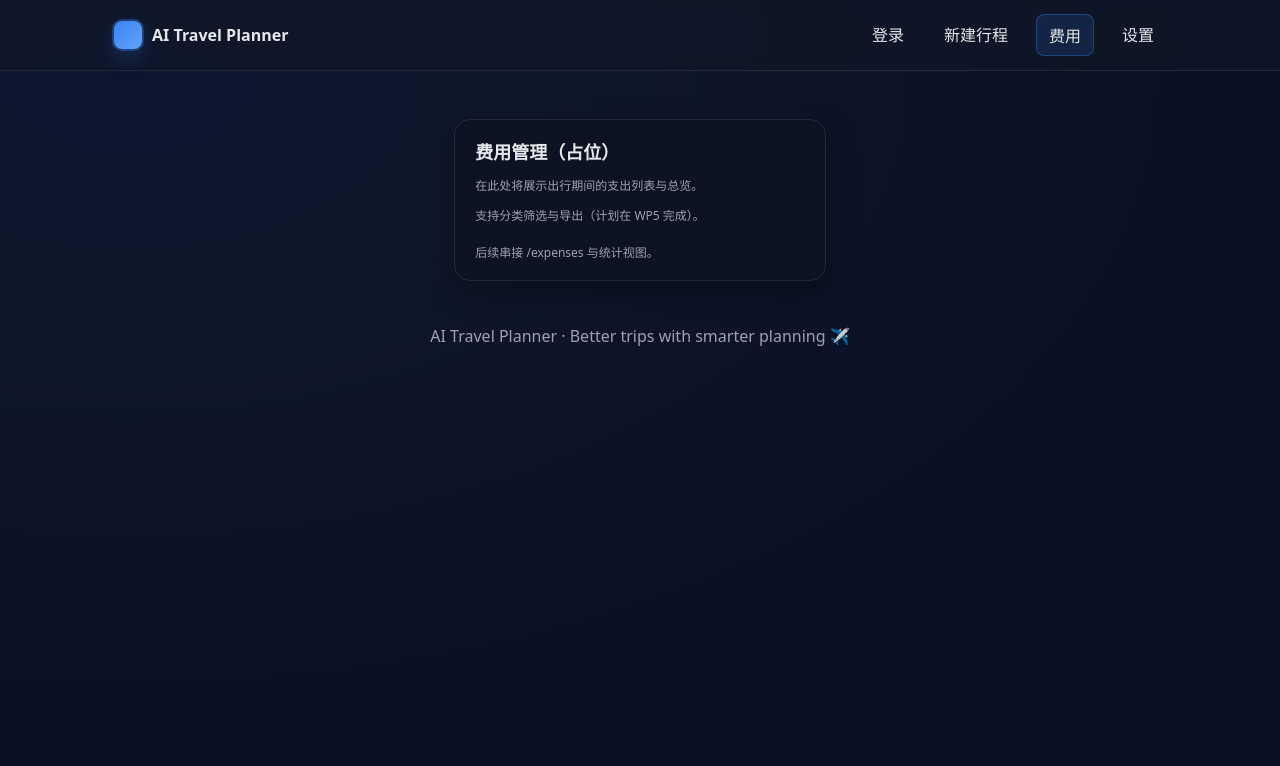
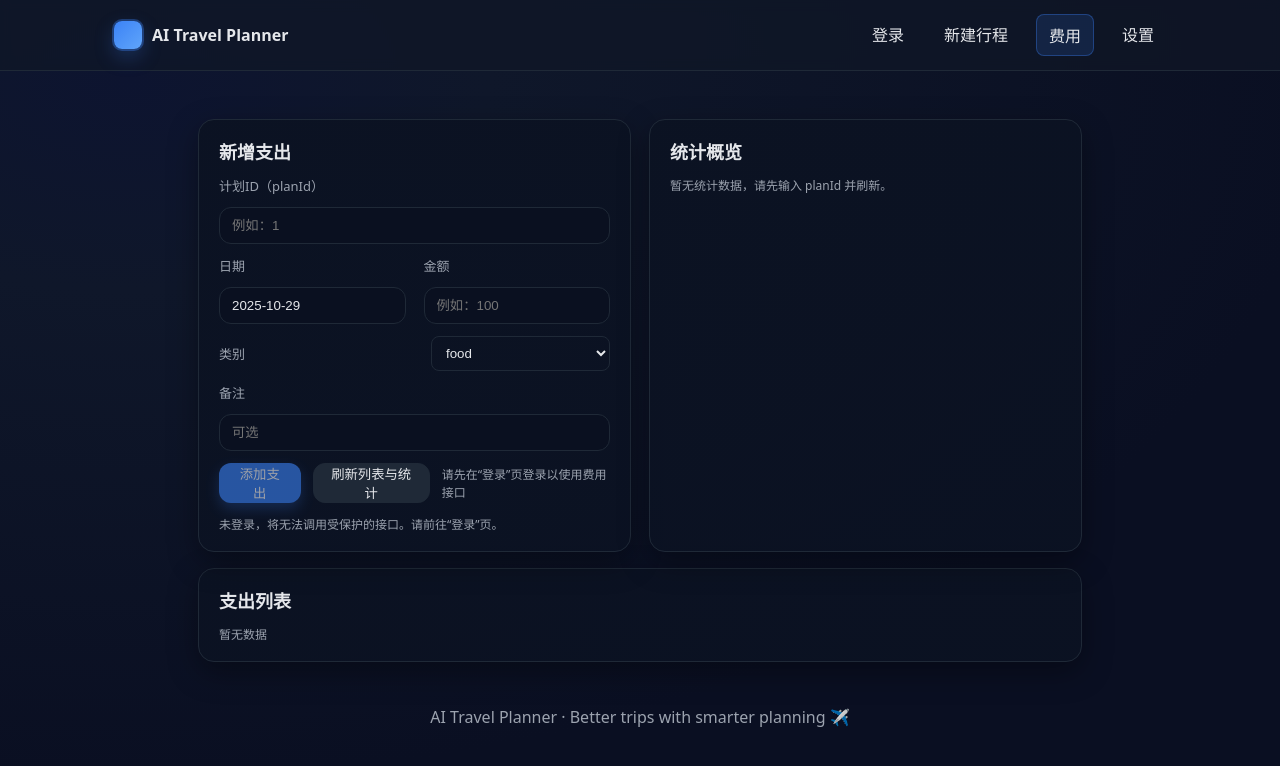
Before and after one commit to nju-xjk/AI-Travel-Planner, a React (Vite) app: page /expenses in a window 1280 px wide. Shown: the top 766 px of the page. Built offline with nearby package versions, Linux system fonts and the light colour scheme.

Commit message:
feat(frontend): implement Expenses page with add/list/stats via API; wire auth token; basic error handling and UI

```diff
--- a/src/frontend/pages/Expenses.tsx
+++ b/src/frontend/pages/Expenses.tsx
@@ -1,14 +1,146 @@
-import React from 'react';
+import React, { useEffect, useMemo, useState } from 'react';
 import Card from '../components/Card';
+import Input from '../components/Input';
+import Button from '../components/Button';
+import { api } from '../api';
+
+type ExpenseCategory = 'transport' | 'accommodation' | 'food' | 'entertainment' | 'shopping' | 'other';
+type ExpenseRecord = { id: number; plan_id: number; date: string; amount: number; category: ExpenseCategory; note?: string | null };
+type ExpenseStats = { total: number; byCategory: Record<string, number> };
+const categories: ExpenseCategory[] = ['transport','accommodation','food','entertainment','shopping','other'];
+
+function today(): string {
+  const d = new Date();
+  const y = d.getFullYear();
+  const m = String(d.getMonth() + 1).padStart(2, '0');
+  const day = String(d.getDate()).padStart(2, '0');
+  return `${y}-${m}-${day}`;
+}
 
 export default function Expenses() {
+  const [planId, setPlanId] = useState<number | ''>('');
+  const [date, setDate] = useState<string>(today());
+  const [amount, setAmount] = useState<number | ''>('');
+  const [category, setCategory] = useState<ExpenseCategory>('food');
+  const [note, setNote] = useState<string>('');
+  const [list, setList] = useState<ExpenseRecord[]>([]);
+  const [stats, setStats] = useState<ExpenseStats | null>(null);
+  const [msg, setMsg] = useState<string>('');
+  const token = useMemo(() => localStorage.getItem('token') || '', []);
+
+  const canSubmit = useMemo(() => {
+    return !!token && typeof planId === 'number' && planId > 0 && typeof amount === 'number' && amount > 0 && !!date;
+  }, [token, planId, amount, date]);
+
+  const loadData = async () => {
+    setMsg('');
+    if (typeof planId !== 'number' || planId <= 0) {
+      setMsg('请先输入有效的 planId');
+      return;
+    }
+    const resList = await api<ExpenseRecord[]>(`/expenses?planId=${planId}`);
+    if (resList.data) setList(resList.data);
+    const resStats = await api<ExpenseStats>(`/expenses/stats?planId=${planId}`);
+    if (resStats.data) setStats(resStats.data);
+    if (!resList.data || !resStats.data) setMsg(resList.message || resStats.message || '加载失败');
+  };
+
+  useEffect(() => {
+    // hint: require login
+    if (!token) setMsg('请先在“登录”页登录以使用费用接口');
+  }, [token]);
+
+  const onAdd = async (e: React.FormEvent) => {
+    e.preventDefault();
+    setMsg('');
+    if (!canSubmit) {
+      setMsg('请填写完整且有效的表单');
+      return;
+    }
+    const res = await api<ExpenseRecord>('/expenses', {
+      method: 'POST',
+      body: JSON.stringify({ planId, date, amount, category, note: note || undefined, inputMethod: 'text' })
+    });
+    if (res.data) {
+      setMsg('添加成功');
+      setAmount('');
+      setNote('');
+      await loadData();
+    } else {
+      setMsg(res.message || '添加失败');
+    }
+  };
+
   return (
-    <div className="container" style={{ maxWidth: 820 }}>
-      <Card title="费用管理（占位）" footer={<span className="note">后续串接 /expenses 与统计视图。</span>}>
-        <div className="stack">
-          <div className="note">在此处将展示出行期间的支出列表与总览。</div>
-          <div className="note">支持分类筛选与导出（计划在 WP5 完成）。</div>
-        </div>
+    <div className="container" style={{ maxWidth: 980 }}>
+      <div className="grid two">
+        <Card title="新增支出">
+          <form onSubmit={onAdd} className="stack">
+            <Input label="计划ID（planId）" type="number" placeholder="例如：1" value={planId} onChange={e => setPlanId(Number(e.target.value) || '')} />
+            <div className="grid two">
+              <Input label="日期" placeholder="YYYY-MM-DD" value={date} onChange={e => setDate(e.target.value)} />
+              <Input label="金额" type="number" placeholder="例如：100" value={amount} onChange={e => setAmount(Number(e.target.value) || '')} />
+            </div>
+            <div className="row" style={{ gap: 12, alignItems: 'center' }}>
+              <div className="label">类别</div>
+              <select value={category} onChange={e => setCategory(e.target.value as ExpenseCategory)} style={{ padding: '8px 10px', borderRadius: 8, background: 'var(--surface)', color: 'var(--text)', border: '1px solid var(--border)' }}>
+                {categories.map(c => <option key={c} value={c}>{c}</option>)}
+              </select>
+            </div>
+            <Input label="备注" placeholder="可选" value={note} onChange={e => setNote(e.target.value)} />
+            <div style={{ display: 'flex', gap: 12, alignItems: 'center' }}>
+              <Button type="submit" variant="primary" disabled={!canSubmit}>添加支出</Button>
+              <Button type="button" variant="secondary" onClick={loadData}>刷新列表与统计</Button>
+              {msg && <span className="note">{msg}</span>}
+            </div>
+            {!token && <div className="note">未登录，将无法调用受保护的接口。请前往“登录”页。</div>}
+          </form>
+        </Card>
+
+        <Card title="统计概览">
+          {stats ? (
+            <div className="stack">
+              <div className="kpi">总额：¥ {stats.total.toFixed(2)}</div>
+              <ul style={{ paddingLeft: 16 }}>
+                {categories.map(c => (
+                  <li key={c}>{c}: ¥ {(stats.byCategory?.[c] || 0).toFixed(2)}</li>
+                ))}
+              </ul>
+            </div>
+          ) : (
+            <div className="note">暂无统计数据，请先输入 planId 并刷新。</div>
+          )}
+        </Card>
+      </div>
+
+      <div className="spacer" />
+      <Card title="支出列表">
+        {list.length === 0 ? (
+          <div className="note">暂无数据</div>
+        ) : (
+          <div style={{ overflowX: 'auto' }}>
+            <table style={{ width: '100%', borderCollapse: 'collapse' }}>
+              <thead>
+                <tr>
+                  <th style={{ textAlign: 'left', padding: 8, borderBottom: '1px solid var(--border)' }}>日期</th>
+                  <th style={{ textAlign: 'right', padding: 8, borderBottom: '1px solid var(--border)' }}>金额</th>
+                  <th style={{ textAlign: 'left', padding: 8, borderBottom: '1px solid var(--border)' }}>类别</th>
+                  <th style={{ textAlign: 'left', padding: 8, borderBottom: '1px solid var(--border)' }}>备注</th>
+                </tr>
+              </thead>
+              <tbody>
+                {list.map(r => (
+                  <tr key={r.id}>
+                    <td style={{ padding: 8, borderBottom: '1px solid var(--border)' }}>{r.date}</td>
+                    <td style={{ padding: 8, borderBottom: '1px solid var(--border)', textAlign: 'right' }}>¥ {r.amount.toFixed(2)}</td>
+                    <td style={{ padding: 8, borderBottom: '1px solid var(--border)' }}>{r.category}</td>
+                    <td style={{ padding: 8, borderBottom: '1px solid var(--border)' }}>{r.note || ''}</td>
+                  </tr>
+                ))}
+              </tbody>
+            </table>
+          </div>
+        )}
       </Card>
     </div>
   );
```
